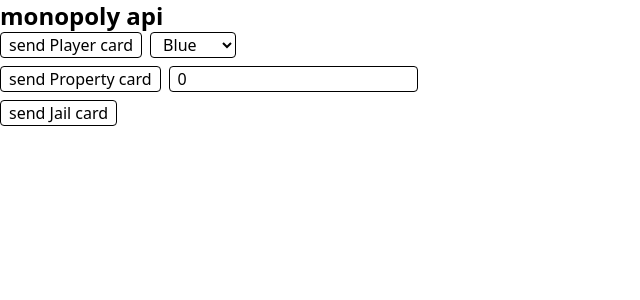
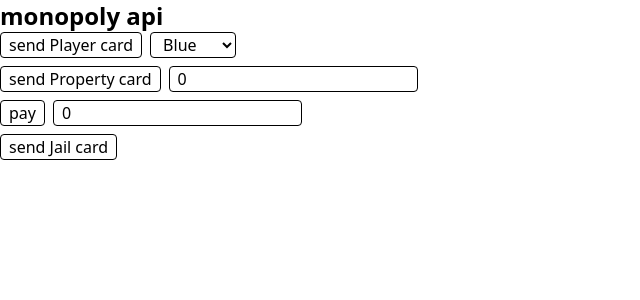
Before and after one commit to benni043/monopoly-banking, a Nuxt app: page /api in a window 1280 px wide. Shown: the top 300 px of the page, without its empty margins (0-640 px from the left). Built offline with nearby package versions, Linux system fonts and the light colour scheme.

Commit message:
added api

```diff
--- a/app/composables/useGame.ts
+++ b/app/composables/useGame.ts
@@ -1,5 +1,5 @@
 import { io } from "socket.io-client";
-import { finishedOneRound } from "~/utils/game";
+import { finishedOneRound, payAndTrade } from "~/utils/game";
 
 let gameRef: Ref<Game> | undefined;
 let socket: ReturnType<typeof io> | undefined;
@@ -29,6 +29,10 @@
     socket.on("game:finishedOneRound", () => {
       finishedOneRound(gameRef!.value);
     });
+
+    socket.on("game:pay", (amount: number) => {
+      payAndTrade(gameRef!.value, amount);
+    });
   }
 
   return { game: gameRef };
--- a/app/pages/api.vue
+++ b/app/pages/api.vue
@@ -21,6 +21,15 @@
   $fetch("/api/jailCard/", {
     method: "POST",
     body: JSON.stringify({}),
+  });
+}
+
+let payAmount = ref(0);
+
+function onPay(amount: number) {
+  $fetch("/api/pay/", {
+    method: "POST",
+    body: JSON.stringify({ amount }),
   });
 }
 </script>
@@ -53,6 +62,15 @@
         </button>
         <input class="border px-2 rounded" v-model="id" type="number" />
       </div>
+      <div class="flex gap-2">
+        <button
+          class="cursor-pointer border px-2 rounded"
+          @click="onPay(payAmount)"
+        >
+          pay
+        </button>
+        <input class="border px-2 rounded" v-model="payAmount" type="number" />
+      </div>
       <div>
         <button class="cursor-pointer border px-2 rounded" @click="onJailCard">
           send Jail card
--- a/app/utils/game.ts
+++ b/app/utils/game.ts
@@ -96,7 +96,6 @@
   }
 
   let firstResult = null;
-  let isConsistent = true;
 
   for (let tradeCardId of game.trade.tradeCardIds) {
     const result = hasPlayerPropertyCard(currentPlayer, tradeCardId);
@@ -104,8 +103,6 @@
     if (firstResult === null) {
       firstResult = result;
     } else if (result !== firstResult) {
-      isConsistent = false;
-
       console.log(
         `only cards from ${game.currentPlayerColor} or ${game.trade.tradePlayer!.color} are allowed`,
       );
```
Also changed, not shown: 1 other file (tests, documents, lock files or other folders).
